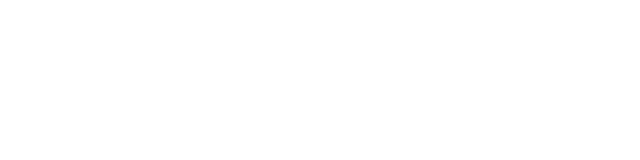
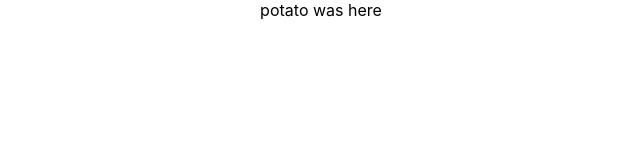
Before and after one commit to samerunet/Yellow, a React (Create React App) app: page / in a window 1280 px wide. Shown: the top 160 px of the page, without its empty margins (319-959 px from the left). Built offline with nearby package versions, Linux system fonts and the light colour scheme.

Commit message:
commit for folders with files

```diff
--- a/src/App.js
+++ b/src/App.js
@@ -2,7 +2,7 @@
 import "./App.css";
 
 function App() {
-	return <div className='App'></div>;
+	return <div className='App'>potato was here</div>;
 }
 
 export default App;
```
Also changed, not shown: src/components/feed/Feed.js (added), src/components/login/Login.js (added), src/components/navbar/Navbar.js (added), src/components/sidebarLeft/SidebarLeft.js (added), src/components/sidebarRight/SidebarRight.js (added).
